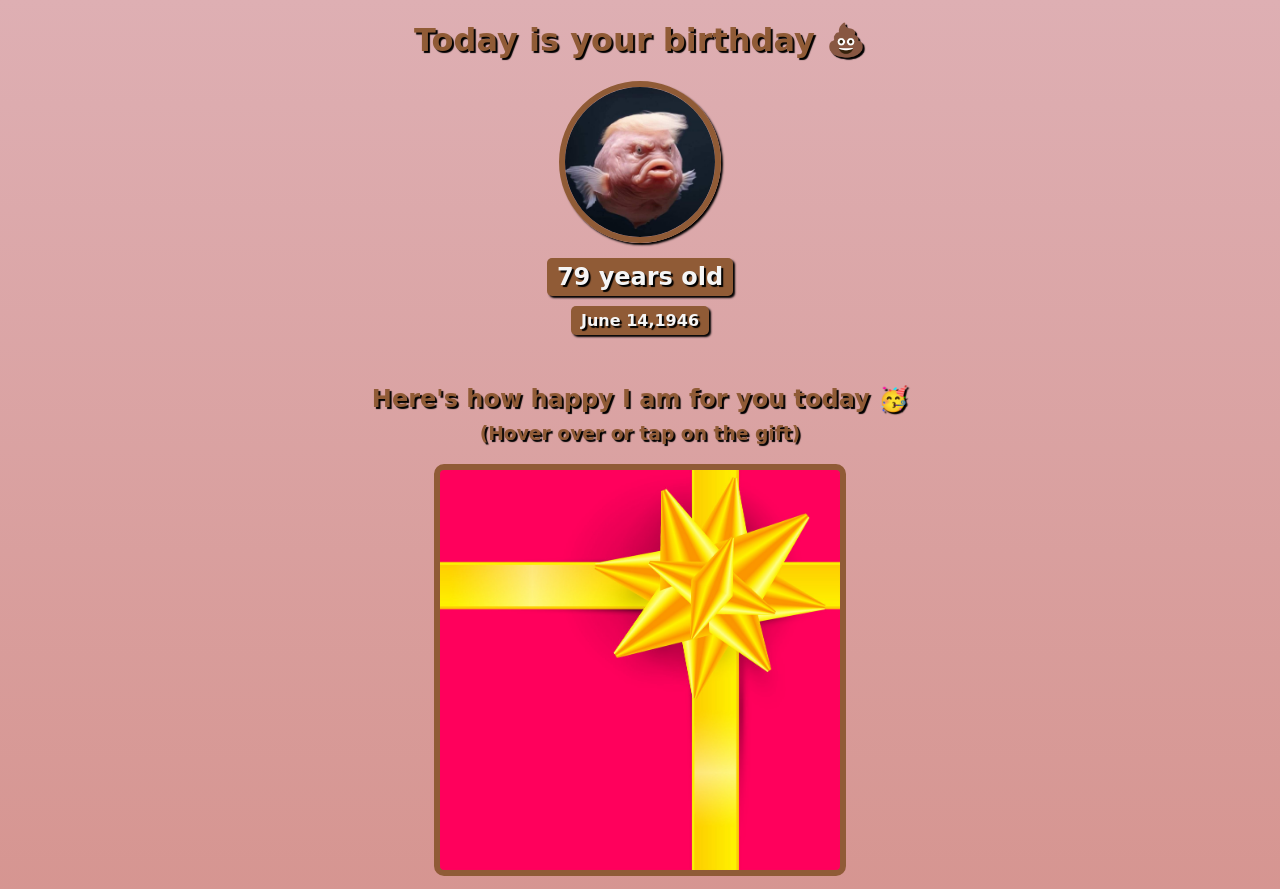
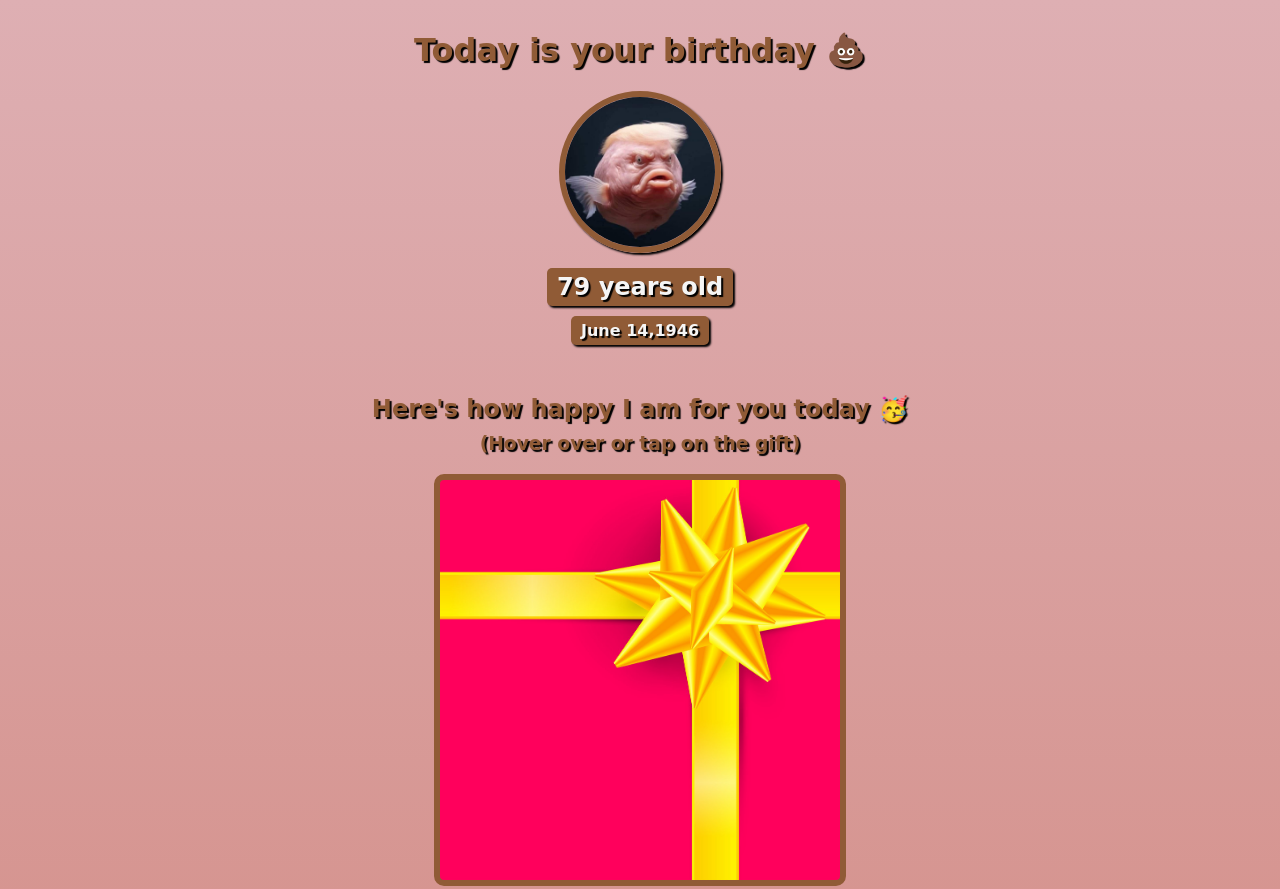
Before and after one commit to davidjyacus/b-day-GIFt, a plain HTML site: page index.html in a window 1280 px wide. Shown: the top 889 px of the page. Drawn offline with Linux system fonts and the light colour scheme; a web font is replaced by a local one.

Commit message:
Update styles.css

```diff
--- a/styles.css
+++ b/styles.css
@@ -3,7 +3,7 @@ body {
     font-family: 'Happy Monkey', cursive;
     background: linear-gradient(#deafb3, #c76551);
     color: #905b36;
-    margin: auto
+    margin: 10px
 }
 
 h1, h2, h3, h4, p {
```
